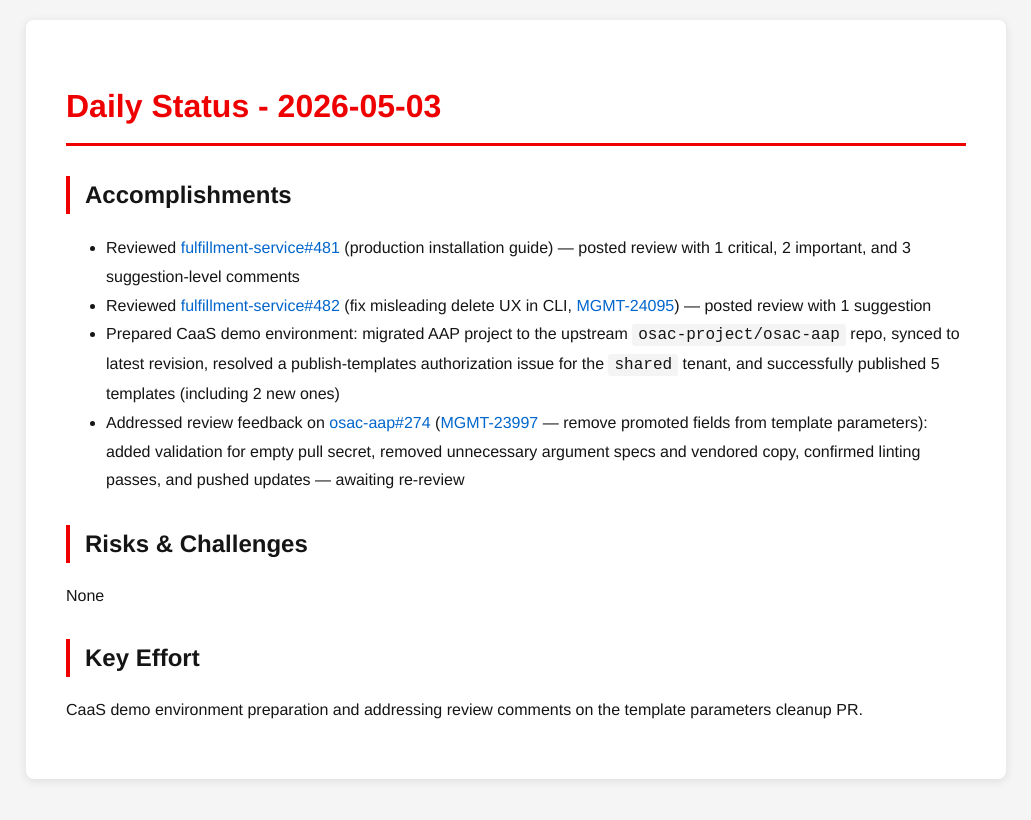
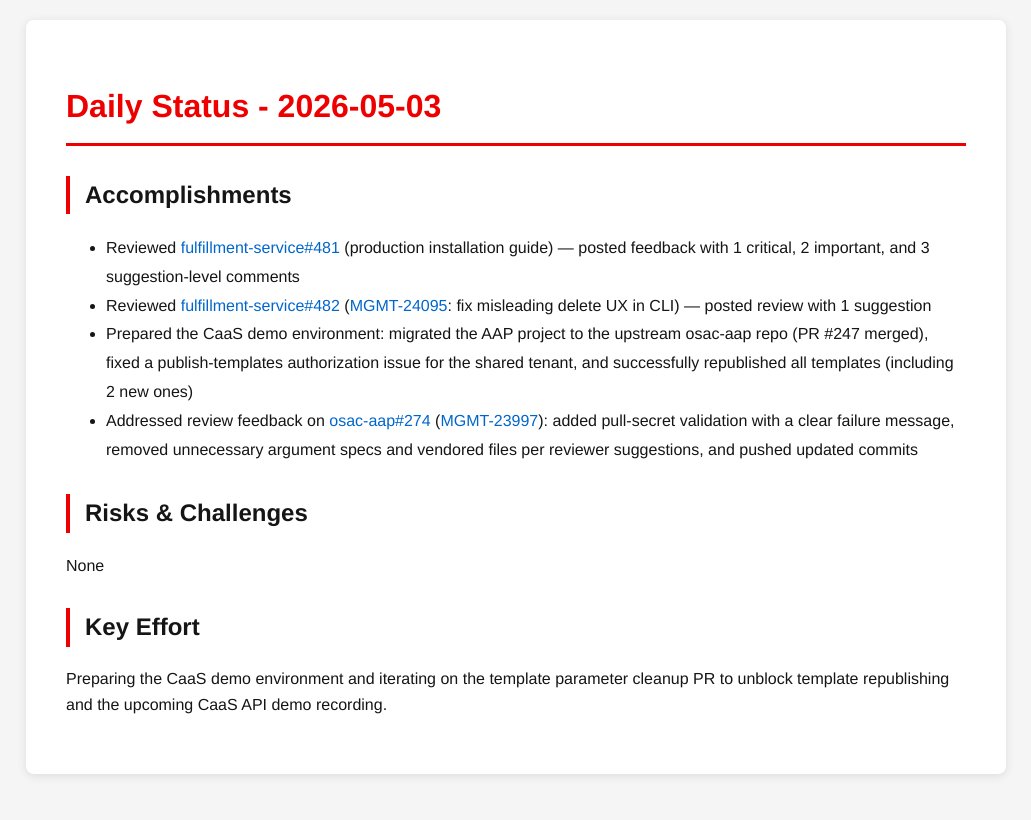
Before and after one commit to tzvatot/daily-status, a Jekyll site: the page built from 2026-05-03.md, in a window 1280 px wide. Shown: the top 820 px of the page, without its empty margins (124-1155 px from the left). Built offline with Jekyll 4.4.1, drawn with Linux system fonts in a browser that asks for light colours.

Commit message:
Daily status update - 2026-05-03

```diff
--- a/2026-05-03.md
+++ b/2026-05-03.md
@@ -7,13 +7,13 @@ date: 2026-05-03
 # Daily Status - 2026-05-03
 
 ## Accomplishments
-- Reviewed [fulfillment-service#481](https://github.com/osac-project/fulfillment-service/pull/481) (production installation guide) — posted review with 1 critical, 2 important, and 3 suggestion-level comments
-- Reviewed [fulfillment-service#482](https://github.com/osac-project/fulfillment-service/pull/482) (fix misleading delete UX in CLI, [MGMT-24095](https://issues.redhat.com/browse/MGMT-24095)) — posted review with 1 suggestion
-- Prepared CaaS demo environment: migrated AAP project to the upstream `osac-project/osac-aap` repo, synced to latest revision, resolved a publish-templates authorization issue for the `shared` tenant, and successfully published 5 templates (including 2 new ones)
-- Addressed review feedback on [osac-aap#274](https://github.com/osac-project/osac-aap/pull/274) ([MGMT-23997](https://issues.redhat.com/browse/MGMT-23997) — remove promoted fields from template parameters): added validation for empty pull secret, removed unnecessary argument specs and vendored copy, confirmed linting passes, and pushed updates — awaiting re-review
+- Reviewed [fulfillment-service#481](https://github.com/osac-project/fulfillment-service/pull/481) (production installation guide) — posted feedback with 1 critical, 2 important, and 3 suggestion-level comments
+- Reviewed [fulfillment-service#482](https://github.com/osac-project/fulfillment-service/pull/482) ([MGMT-24095](https://issues.redhat.com/browse/MGMT-24095): fix misleading delete UX in CLI) — posted review with 1 suggestion
+- Prepared the CaaS demo environment: migrated the AAP project to the upstream osac-aap repo (PR #247 merged), fixed a publish-templates authorization issue for the shared tenant, and successfully republished all templates (including 2 new ones)
+- Addressed review feedback on [osac-aap#274](https://github.com/osac-project/osac-aap/pull/274) ([MGMT-23997](https://issues.redhat.com/browse/MGMT-23997)): added pull-secret validation with a clear failure message, removed unnecessary argument specs and vendored files per reviewer suggestions, and pushed updated commits
 
 ## Risks & Challenges
 None
 
 ## Key Effort
-CaaS demo environment preparation and addressing review comments on the template parameters cleanup PR.
+Preparing the CaaS demo environment and iterating on the template parameter cleanup PR to unblock template republishing and the upcoming CaaS API demo recording.
```
